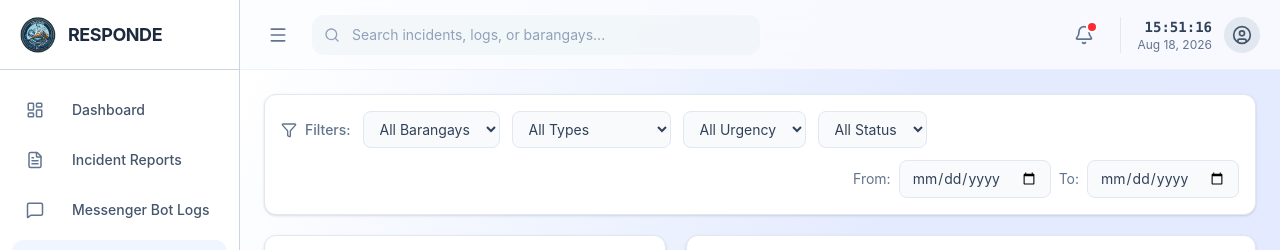
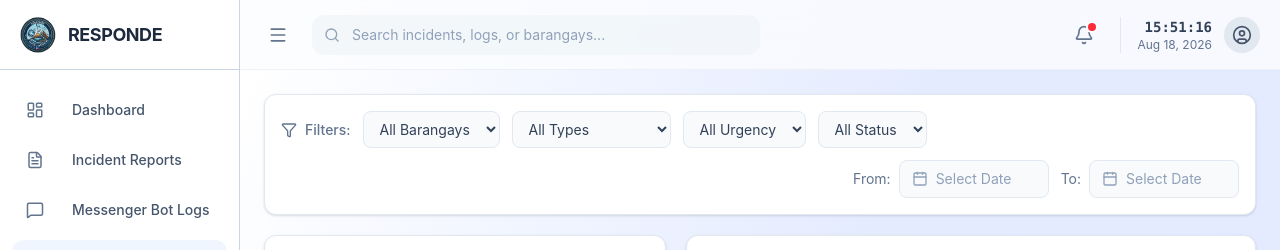
Before and after one commit to sedrickamote/responde-frontend-reactjs, a React (Vite) app: page /scraper-feed in a window 1280 px wide. Shown: the top 250 px of the page. Built offline with nearby package versions, Linux system fonts and the light colour scheme.

Commit message:
Imported the DatePicker Component on the ScraperFeed Page

```diff
--- a/src/pages/ScraperFeed.tsx
+++ b/src/pages/ScraperFeed.tsx
@@ -1,5 +1,6 @@
 import { useState } from 'react';
 import { Filter, Globe, MessageCircle, AlertTriangle, MapPin, Clock, CheckCircle, XCircle, Brain, Users, ExternalLink } from 'lucide-react';
+import DatePicker from '../components/DatePicker';
 
 interface ScrapedPost {
   id: string;
@@ -132,6 +133,8 @@ const samplePosts: ScrapedPost[] = [
 export default function ScraperFeed() {
   const [posts] = useState<ScrapedPost[]>(samplePosts);
   const [selectedId, setSelectedId] = useState<string>('SC-001');
+   const [fromDate, setFromDate] = useState('');
+  const [toDate, setToDate] = useState('');
 
   const selectedPost = posts.find((p) => p.id === selectedId);
 
@@ -207,11 +210,15 @@ export default function ScraperFeed() {
             <option>Resolved</option>
           </select>
 
-          <div className="flex items-center gap-2 ml-auto">
-            <span className="text-sm text-slate-500 dark:text-slate-400">From:</span>
-            <input type="date" className="px-3 py-2 bg-slate-50 dark:bg-slate-700 border border-slate-200 dark:border-slate-600 rounded-lg text-sm text-slate-700 dark:text-slate-200 focus:outline-none focus:ring-2 focus:ring-blue-500" />
-            <span className="text-sm text-slate-500 dark:text-slate-400">To:</span>
-            <input type="date" className="px-3 py-2 bg-slate-50 dark:bg-slate-700 border border-slate-200 dark:border-slate-600 rounded-lg text-sm text-slate-700 dark:text-slate-200 focus:outline-none focus:ring-2 focus:ring-blue-500" />
+          <div className="flex flex-col sm:flex-row items-start sm:items-center gap-3 lg:ml-auto w-full lg:w-auto">
+            <div className="flex items-center gap-2 w-full sm:w-auto">
+              <span className="text-sm text-slate-500 dark:text-slate-400 whitespace-nowrap">From:</span>
+              <DatePicker value={fromDate} onChange={setFromDate} placeholder="Select Date" />
+            </div>
+            <div className="flex items-center gap-2 w-full sm:w-auto">
+               <span className="text-sm text-slate-500 dark:text-slate-400 whitespace-nowrap">To:</span>
+              <DatePicker value={toDate} onChange={setToDate} placeholder="Select Date" />
+            </div>
           </div>
         </div>
       </div>
```
